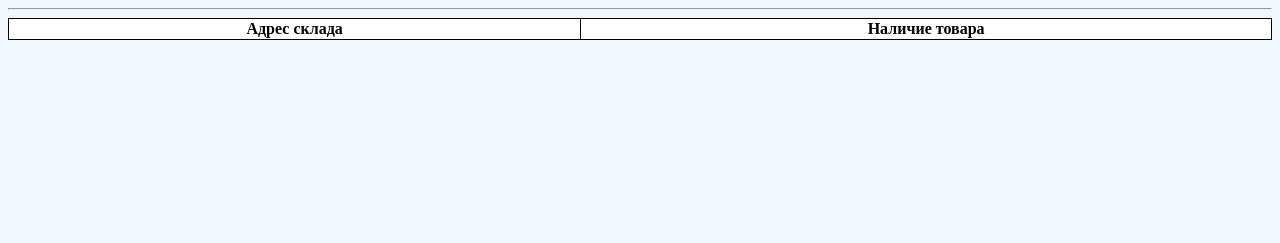
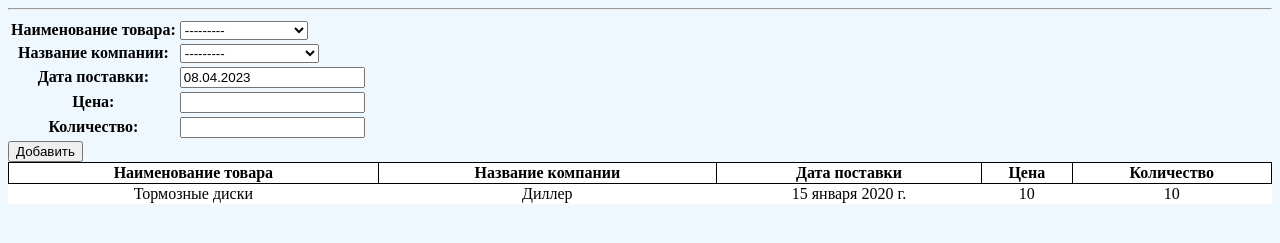
Before and after one commit to serbyz57/Django, a Django app: page /warehouse in a window 1280 px wide. Shown: the part 106-349 px from the top of the page. Run offline with Django 4.2, Linux system fonts and the light colour scheme; data comes from the database, SQL or seed files in the repository; both versions use the stored data as it was before the commit; tables that the repository leaves empty hold one stand-in row (values such as "Sample post"); lists and menus that the app fills with data are empty.

Commit message:
7 и 8 задание

```diff
--- a/example_app/forms.py
+++ b/example_app/forms.py
@@ -19,3 +19,13 @@ class CompanyForm(ModelForm):
 
         fields = ['name']
         labels = {'name': 'Название компании'}
+
+
+class WarehouseForm(ModelForm):
+
+    class Meta:
+        model = Warehouse
+
+        fields = ['product', 'company', 'data', 'price', 'amount']
+        labels = {'product': 'Наименование товара', 'company': 'Название компании', 'data': 'Дата поставки',
+                  'price': 'Цена', 'amount': 'Количество'}
--- a/example_app/models.py
+++ b/example_app/models.py
@@ -1,4 +1,5 @@
 from django.db import models
+import datetime
 
 
 class Company(models.Model):
@@ -7,12 +8,12 @@ class Company(models.Model):
 
 class Product(models.Model):
     name = models.CharField(max_length=20)
-    description = models.CharField(max_length=20)
+    description = models.CharField(max_length=400)
 
 
 class Warehouse(models.Model):
     product = models.ForeignKey(Product, on_delete=models.CASCADE)
     company = models.ForeignKey(Company, on_delete=models.CASCADE)
-    data = models.DateField
+    data = models.DateField(default=datetime.date.today())
     price = models.IntegerField()
     amount = models.IntegerField()
--- a/example_app/templates/products.html
+++ b/example_app/templates/products.html
@@ -5,16 +5,16 @@
 {% endblock header %}
 {% block content %}
 
-<form method="POST" action="create/">
+<form method="POST" action="create_product/">
   {% csrf_token %}
   <table>{{form}}</table>
   <input type="submit" value="Добавить">
 </form>
 
 <table class="warehouse">
-  <tr><th class="warehouse">Название товара</th><th class="warehouse">Описание товара</th></tr>
+  <tr><th class="warehouse">Номер</th><th class="warehouse">Название товара</th><th class="warehouse">Описание товара</th></tr>
     {% for product in productse %}
-    <tr><td align="center">{{ product.name }}</td><td align="center">{{ product.description }}</td>
+    <tr><td align="center">{{ product.id }}</td><td align="center">{{ product.name }}</td><td align="center">{{ product.description }}</td>
     {% endfor %}
 </table>
 {% endblock content %}
--- a/example_app/templates/warehouse.html
+++ b/example_app/templates/warehouse.html
@@ -4,8 +4,20 @@
 Наличие на складе
 {% endblock header %}
 {% block content %}
+
+<form method="POST" action="create_warehouse/">
+  {% csrf_token %}
+  <table>{{form}}</table>
+  <input type="submit" value="Добавить">
+</form>
+
 <table class="warehouse">
-    <th class="warehouse">Адрес склада</th>
-    <th class="warehouse">Наличие товара</th>
+    <tr><th class="warehouse">Наименование товара</th><th class="warehouse">Название компании</th>
+        <th class="warehouse">Дата поставки</th><th class="warehouse">Цена</th><th class="warehouse">Количество</th></tr>
+    {% for warehouse in warehouses %}
+    <tr><td align="center">{{ warehouse.product.name }}</td><td align="center">{{ warehouse.company.name }}</td>
+        <td align="center">{{ warehouse.data }}</td><td align="center">{{ warehouse.price }}</td>
+        <td align="center">{{ warehouse.amount }}</td></tr>
+    {% endfor %}
 </table>
 {% endblock content %}
--- a/example_app/urls.py
+++ b/example_app/urls.py
@@ -9,6 +9,8 @@ urlpatterns = [
     path('suppliers', suppliers),
     path('warehouse', warehouse),
     path('products', products),
-    path('create/', create),
+    path('create_product/', create_product),
+    path('create_company/', create_company),
+    path('create_warehouse/', create_warehouse),
 ]
 urlpatterns += staticfiles_urlpatterns()
--- a/example_app/views.py
+++ b/example_app/views.py
@@ -17,14 +17,15 @@ def contact(request):
 
 
 def suppliers(request):
-    company1, created = Company.objects.get_or_create(name="Диллер")
-    company2, created = Company.objects.get_or_create(name='Китай')
     companies = Company.objects.all()
-    return render(request, 'suppliers.html', {'company1': company1, 'company2': company2, 'companies': companies})
+    form = CompanyForm()
+    return render(request, 'suppliers.html', {'companies': companies, 'form': form})
 
 
 def warehouse(request):
-    return render(request, 'warehouse.html')
+    warehouses = Warehouse.objects.all()
+    form = WarehouseForm()
+    return render(request, 'warehouse.html', {'warehouses': warehouses, 'form': form})
 
 
 def products(request):
@@ -33,9 +34,25 @@ def products(request):
     return render(request, 'products.html', {'productse': productse, 'form': form})
 
 
-def create(request):
+def create_product(request):
     if request.method == 'POST':
         formset = ProductForm(request.POST)
         if formset.is_valid():
             formset.save()
     return HttpResponseRedirect("/products")
+
+
+def create_company(request):
+    if request.method == 'POST':
+        formset = CompanyForm(request.POST)
+        if formset.is_valid():
+            formset.save()
+    return HttpResponseRedirect("/suppliers")
+
+
+def create_warehouse(request):
+    if request.method == 'POST':
+        formset = WarehouseForm(request.POST)
+        if formset.is_valid():
+            formset.save()
+    return HttpResponseRedirect("/warehouse")
```
Also changed, not shown: example_app/templates/suppliers.html (+7 -0 lines), db.sqlite3 (deleted), example_app/migrations/0001_initial.py (deleted).
